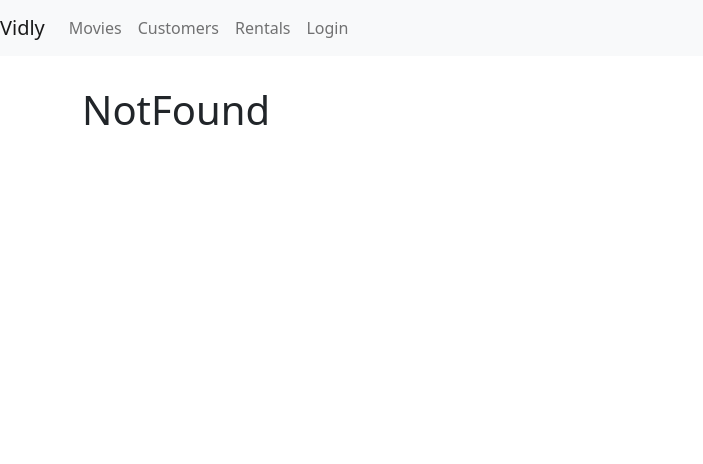
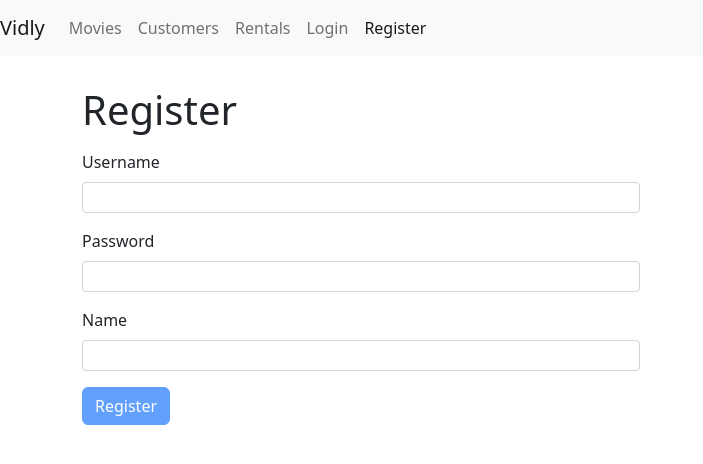
Before and after one commit to maniplek/Movies-React-App, a React (Create React App) app: page /register in a window 1280 px wide. Before the commit this address led to /not-found. Shown: the top 464 px of the page, without its empty margins (0-703 px from the left). Built offline with nearby package versions, Linux system fonts and the light colour scheme.

Commit message:
Register form

```diff
--- a/src/App.js
+++ b/src/App.js
@@ -8,6 +8,8 @@ import NotFound from "./components/notFound";
 import Rentals from "./components/rentals";
 import MovieForm from "./components/movieForm";
 import LoginForm from "./components/loginForm";
+import RegisterForm from "./components/registerForm";
+
 
 class App extends Component {
   render() {
@@ -16,6 +18,7 @@ class App extends Component {
         <NavBar />
         <main className="container">
           <Switch>
+            <Route path="/register" component={RegisterForm}></Route>
             <Route path="/login" component={LoginForm}></Route>
             <Route path="/movies/:id" component={MovieForm}></Route>
             <Route path="/movies" component={Movies}></Route>
--- a/src/components/common/input.jsx
+++ b/src/components/common/input.jsx
@@ -10,7 +10,7 @@ const Input = ({ name, label, error, ...rest }) => {
         {...rest}
         name={name}
         id={name}
-        className="form-control form-control-lg w-50 mt-2"
+        className="form-control form-control-sm w-50 mt-2"
       />
       {/**this will occar/ will be displayed when there is an error*/}
       {error && <div className="alert alert-danger w-50">{error}</div>}
--- a/src/components/navBar.jsx
+++ b/src/components/navBar.jsx
@@ -32,6 +32,9 @@ const NavBar = () => {
           <NavLink className="nav-item nav-link" to="/login">
             Login
           </NavLink>
+          <NavLink className="nav-item nav-link" to="/register">
+            Register
+          </NavLink>
         </div>
       </div>
     </nav>
--- /dev/null
+++ b/src/components/registerForm.jsx
@@ -0,0 +1,37 @@
+import Joi from "joi-browser";
+import Form from "./common/form";
+
+class RegisterForm extends Form {
+  state = {
+    data: { username: "", password: "", name: "" },
+    errors: {},
+  };
+
+  schema = {
+    username: Joi.string().email().required().label("Username"),
+    password: Joi.string().required().min(5).label("Password"),
+    name: Joi.string().required().label("Name"),
+  };
+
+  doSubmit = () => {
+    //call server
+    console.log("Registered");
+  };
+
+  render() {
+    return (
+      <div>
+        <h1>Register</h1>
+        <form onSubmit={this.handleSubmit}>
+          {this.renderInput("username", "Username")}
+          {this.renderInput("password", "Password","password")}
+          {this.renderInput("name", "Name")}
+
+          {this.renderButton("Register")}
+        </form>
+      </div>
+    );
+  }
+}
+
+export default RegisterForm;
```
